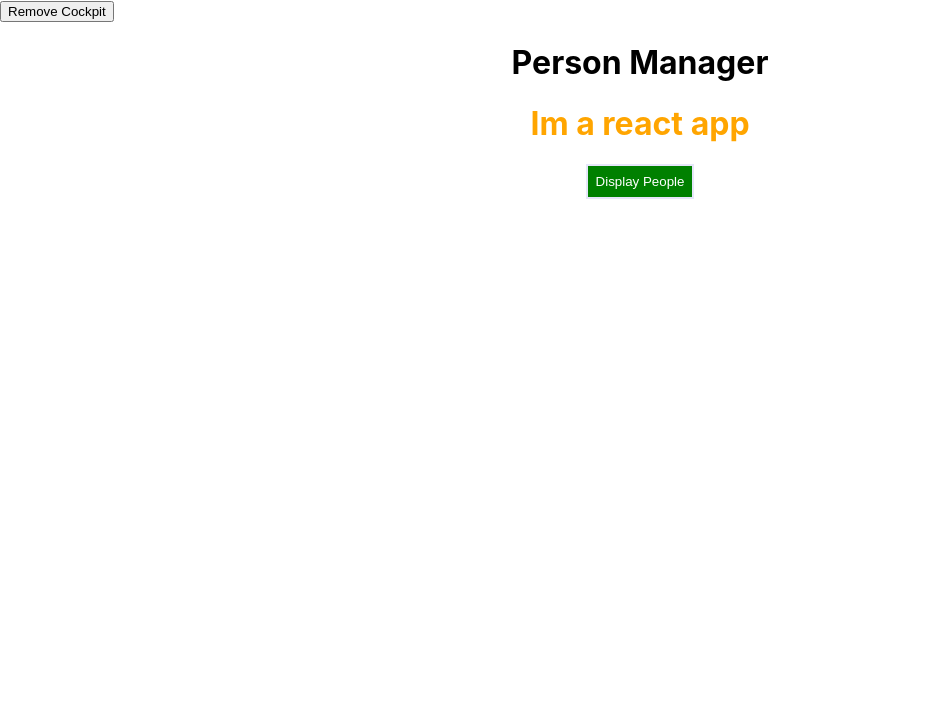
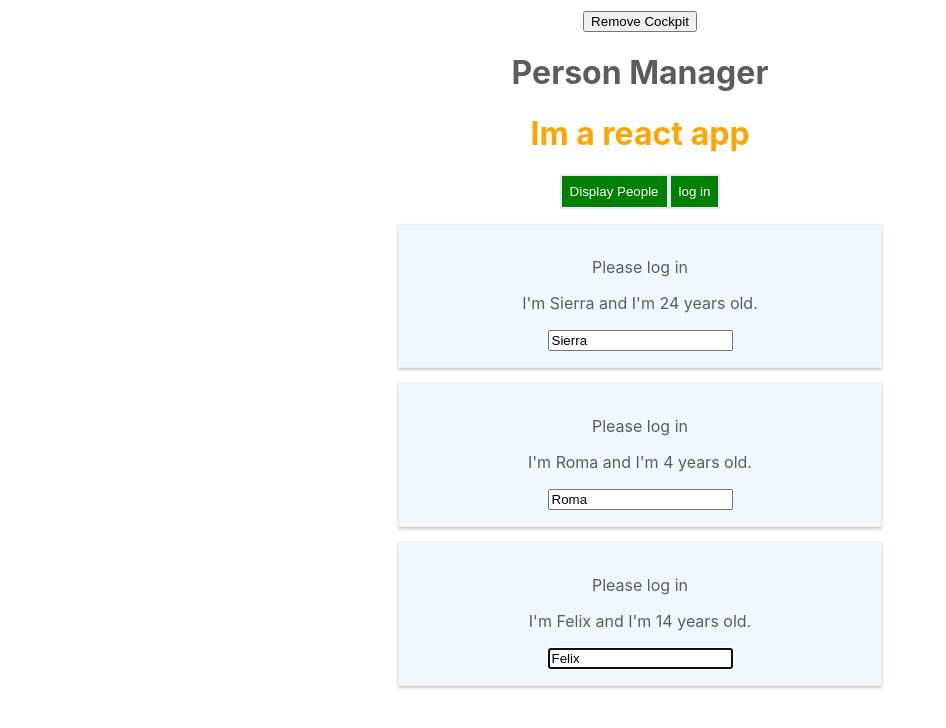
Before and after one commit to sierramoore/react-test, a React (Create React App) app: page / in a window 1280 px wide. Shown: the top 728 px of the page, without its empty margins (0-946 px from the left). Built offline with nearby package versions, Linux system fonts and the light colour scheme.

Commit message:
used context api,  passed down unkown props, and made hoc's

```diff
--- a/src/components/Cockpit/Cockpit.js
+++ b/src/components/Cockpit/Cockpit.js
@@ -1,23 +1,25 @@
-import React, {useEffect} from 'react';
+import React, {useEffect, useRef, useContext} from 'react';
 import classes from "../../components/Cockpit/Cockpit.module.css";
+import AuthContext from '../../context/auth-context';
 
 const cockpit = (props) => {
+    const toggleBtnRef = useRef(null);
+    const authContext = useContext(AuthContext);
 
-    useEffect(() =>{ //exectues for every render cycle (like componentDidMount and componentDidUpdate in one)
+
+    useEffect(() =>{ //exectues after every render cycle (like componentDidMount and componentDidUpdate in one)
         console.log('[Cockpit.js] useEffect');
 
-        const timer = setTimeout(() => {
-            console.log('fake http req')
-        }, 1000);
+        // calling here so ensured its already defined and created
+        toggleBtnRef.current.click();
 
         return () => { // return run when unMounts
-            clearTimeout(timer);
+            // clearTimeout(timer);
             console.log('[Cockpit.js] cleanup work in useEffect');
         }
     },[]); //(just like componentDidMount if just add []. by running ONLY when the component gets unMounted)
 
     useEffect(() =>{
-        console.log('[Cockpit.js] 2nd useEffect');
         return () => {
             console.log('[Cockpit.js] cleanup work in 2nd useEffect');
         }
@@ -43,9 +45,11 @@ const cockpit = (props) => {
             <h1>{props.title}</h1>
             <h1 className={assignedClasses.join(' ')}>Im a react app</h1>
             <button
+                ref={toggleBtnRef}
                 className={btnClasses}
                 onClick={props.clicked}>Display People
             </button>
+            <button onClick={authContext.login}>log in</button>
         </div>
     )
 };
--- a/src/components/Persons/Person/Person.js
+++ b/src/components/Persons/Person/Person.js
@@ -1,34 +1,62 @@
 import React, {Component} from 'react'; // not using a class that extends from {Component}
 // state is only avaliable with components that extend {Component}
-
-
+import PropTypes from 'prop-types';
+import Aux from '../../../hoc/Aux'
+import withClass from "../../../hoc/withClass";
 import classes from './Person.module.css';
+import AuthContext from '../../../context/auth-context';
 
 
 // props.children is: <Person> anything here is props.children </Person>
 class Person extends Component {
+    constructor(props) {
+        super(props);
+        this.inputElementRef = React.createRef();
+        //createRef is any obj
+    }
+
+    static contextType = AuthContext; //better way to use context in class based components so you can use outside of JSX when using <AuthContext.Consumer> * cant use in functional components but can do with useContext hook
+
+    componentDidMount() {
+        this.inputElementRef.current.focus();
+    }
+
+
     render(){
         return (
-            <div className={classes.Person}>
+            <Aux>
+                {this.context.authenticated ?  <p>Authenticated</p> : <p>Please log in</p>}
+
                 <p onClick={this.props.click}>
-                    I'm {this.props.name} and i am
-                    {this.props.age} years old.</p>
-
+                    I'm {this.props.name} and I'm {this.props.age} years old.</p>
                 <p>{this.props.children}</p>
-
                 <input type="text"
+                       ref={this.inputElementRef}
                        onChange={this.props.changed}
                        value={this.props.name}/>
-            </div>
+            </Aux>
 
         )
     }
-};
+}
 
-export default Person;
+Person.propTypes = {
+    click: PropTypes.func,
+    name: PropTypes.string,
+    age: PropTypes.number,
+    changed: PropTypes.func,
+}
+
+export default withClass(Person, classes.Person);
+
+// can return and array of html elements *comma seperated* and make sure to assign key
 
 // if class based component (extending component) then use this.props syntax
 
 // props.children refer to any elements(including plain text) between opening and closind tag of component
 
 // bc passed an on click function into person component in App.js can reference it here with props.click
+
+// static = means it can be accessed from outside (wo the need to instantiate the obj based on this class first)
+
+// context is all about managing data across components wo the need to pass props down multiple components
--- a/src/components/Persons/Persons.js
+++ b/src/components/Persons/Persons.js
@@ -1,18 +1,31 @@
-import React, {Component} from 'react';
+import React, { PureComponent } from 'react';
 import Person from "./Person/Person";
 
-class Persons extends Component {
+class Persons extends PureComponent {
   // static getDerivedStateFromProps(props, state){
   //     console.log('[Persons.js] getDerivedStateFromProps');
   //     return state;
   // }
 
-  shouldComponentUpdate(nextProps, nextState, nextContext) {
+ /* shouldComponentUpdate(nextProps, nextState, nextContext) {
       console.log('[Persons.js] shouldComponentUpdate');
       // if persons props doesnt change (returns true when compared to possible updated person) THEN dont re-render
-      return nextProps.persons !== this.props.persons;
+      // return nextProps.persons !== this.props.persons;
       // runs bc created a copy of all persons original data was created. if didnt create copy and the reference would still point to the same persons obj in memory and even if a prop was changed on persons it would still still be referenced to the same old original and checking here to see if it updates wouldnt work bc its not deeply comparing it
-  }
+
+      // can check if persons is different or if it was the methods on it
+      // however if you want to check if componet along with all its props and methods have changed use PureComponent
+      // if using PureComponent dont need if statement below
+      if(
+          nextProps.persons !== this.props.persons ||
+          nextProps.changed !== this.props.changed ||
+          nextProps.clicked !== this.props.clicked
+      ) {
+          return true;
+      } else {
+          return false;
+      }
+  }*/
 
   getSnapshotBeforeUpdate(prevProps, prevState) {
       console.log('[Persons.js] getSnapshotBeforeUpdate');
--- a/src/containers/App.js
+++ b/src/containers/App.js
@@ -1,7 +1,12 @@
 import React, { Component } from 'react';
-import classes from '../components/Cockpit/Cockpit.module.css';
+// import classes from '../components/Cockpit/Cockpit.module.css';
+
+import classes from '../containers/App.module.css';
 import Persons from '../components/Persons/Persons';
 import Cockpit from '../components/Cockpit/Cockpit'
+import withClass from "../hoc/withClass";
+import Aux from '../hoc/Aux';
+import AuthContext from '../context/auth-context';
 
 
 class App extends Component {
@@ -13,7 +18,8 @@ class App extends Component {
     ],
       otherState: 'some other value',
       showPerson: false,
-      showCockpit: true
+      showCockpit: true,
+      authenticated: false
   };
 
   deletePersonHandler = (personIndex) => {
@@ -46,6 +52,10 @@ class App extends Component {
       this.setState({showPerson: !doesShow}); // change state to opposite of what current state is
   };
 
+  loginHandler = () => {
+      this.setState({authenticated: true})
+  }
+
   render() {
       let persons = null; // set default state
       if (this.state.showPerson) {
@@ -53,15 +63,20 @@ class App extends Component {
               <Persons
                   persons={this.state.persons}
                   clicked={this.deletePersonHandler}
-                  changed={this.nameChangedHandler}/>
+                  changed={this.nameChangedHandler}
+                  isAuthenticated={this.state.authenticated}/>
           );
       }
 
       return (
-          <div className={classes.App}>
+          <Aux>
               <button onClick={() => {
                   this.setState({showCockpit: false})}}
               >Remove Cockpit</button>
+
+              <AuthContext.Provider value={{
+                  authenticated: this.state.authenticated,
+                  login: this.loginHandler}}>
 
                 {this.state.showCockpit ?   <Cockpit
                     title={this.props.appTitle}
@@ -71,16 +86,21 @@ class App extends Component {
                 /> : null}
 
                 {persons}
+              </AuthContext.Provider>
 
-          </div>
+          </Aux>
       );
   }
 }
 
-export default App;
+export default withClass(App, classes.App);
 
 // in btn call an anyonmus function that returns switchNameHandler() function call..
 // when using arrow function syntax it implicity applies the return keyword directly after '=>' if its in one line if not in one line then wrap in curly braces
 
 // add a prop to determine true or false  (display person or not)
 // wrapped 'html Person(s)' in a div with a terinary if statement, if true display else null (dont show)
+
+// setState is not guarenteed to rerender instantly (so if using something like counters, return and update prevState first)
+
+// react only re-renders when props or state changes
--- a/src/containers/App.module.css
+++ b/src/containers/App.module.css
@@ -1,4 +1,5 @@
 .App {
   text-align: center;
   margin: 10px auto;
+  color: rgb(92, 92, 92);
 }
--- /dev/null
+++ b/src/context/auth-context.js
@@ -0,0 +1,10 @@
+import React from 'react';
+
+const authContext = React.createContext({
+    authenticated: false,
+    login: () => {}
+});
+
+export default authContext;
+
+//context can be a more globally avaliable js value
--- /dev/null
+++ b/src/hoc/Aux.js
@@ -0,0 +1,10 @@
+// import React from 'react';
+
+// alternative to div that makes no html element in DOM
+
+const aux = props => props.children;
+// props.children is anything between opening and closing tag of this wrapping component
+
+export default aux;
+
+// built in with react v 16.2+ is <React.fragment> instead
--- /dev/null
+++ b/src/hoc/withClass.js
@@ -0,0 +1,14 @@
+import React from 'react';
+
+const withClass = (WrappedComponent, className) => {
+    return props => (
+        <div className={className}>
+            <WrappedComponent {...props}/>
+        </div>
+    )
+}
+
+export default withClass;
+
+// function that returns a functional component
+// passed unkown props in spread operator
```
Lines whose indentation alone changed are shown as unchanged.
